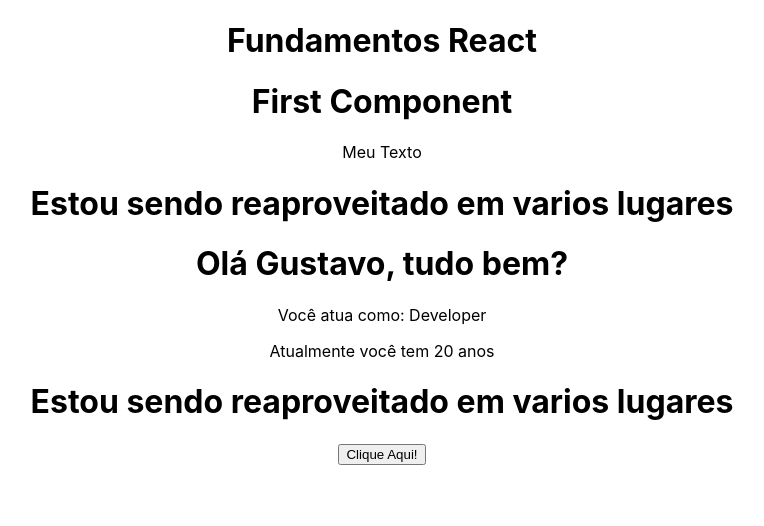
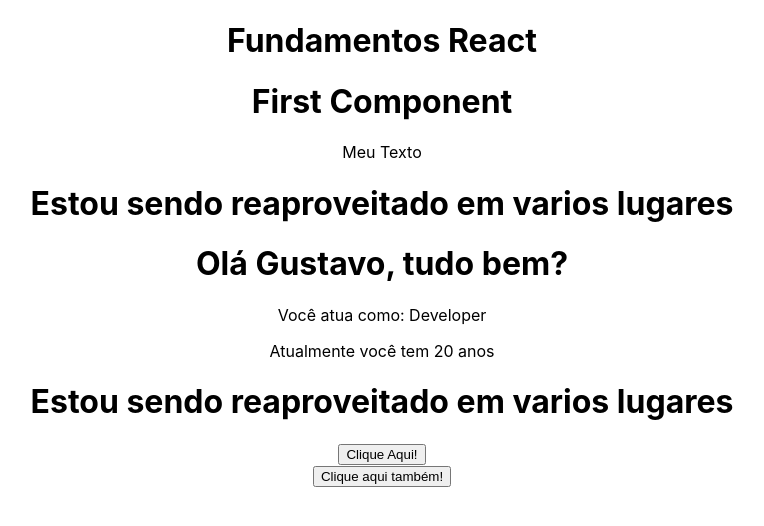
Before and after one commit to GuhSoares/Curso_React, a React (Create React App) app in the folder 2_Fundamentos/fundamentos/: page / in a window 1280 px wide. Shown: the top 526 px of the page, without its empty margins (258-1022 px from the left). Built offline with nearby package versions, Linux system fonts and the light colour scheme.

Commit message:
Funções de Eventos

```diff
--- a/2_Fundamentos/fundamentos/src/components/Events.js
+++ b/2_Fundamentos/fundamentos/src/components/Events.js
@@ -5,6 +5,9 @@
             <div>
                 <button>Clique Aqui!</button>
             </div>
+            <div>
+                <button onClick={() => console.log("Clicou!")}>Clique aqui também!</button>
+            </div>
         </div>
     );
 };
```
